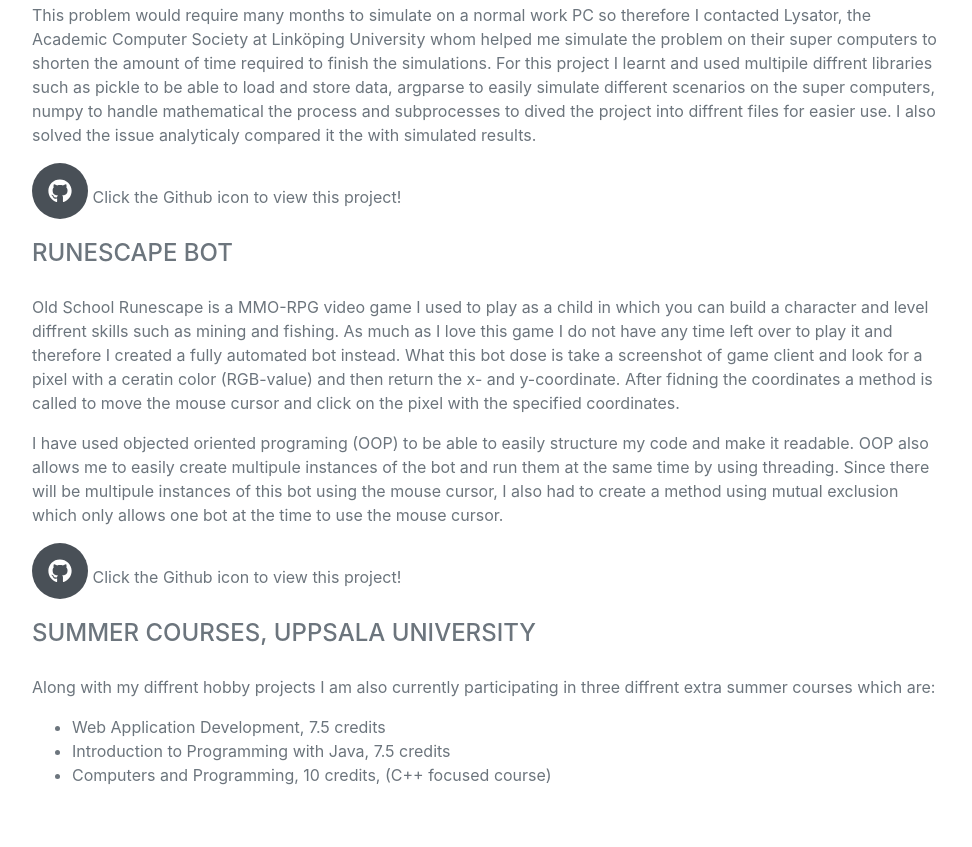
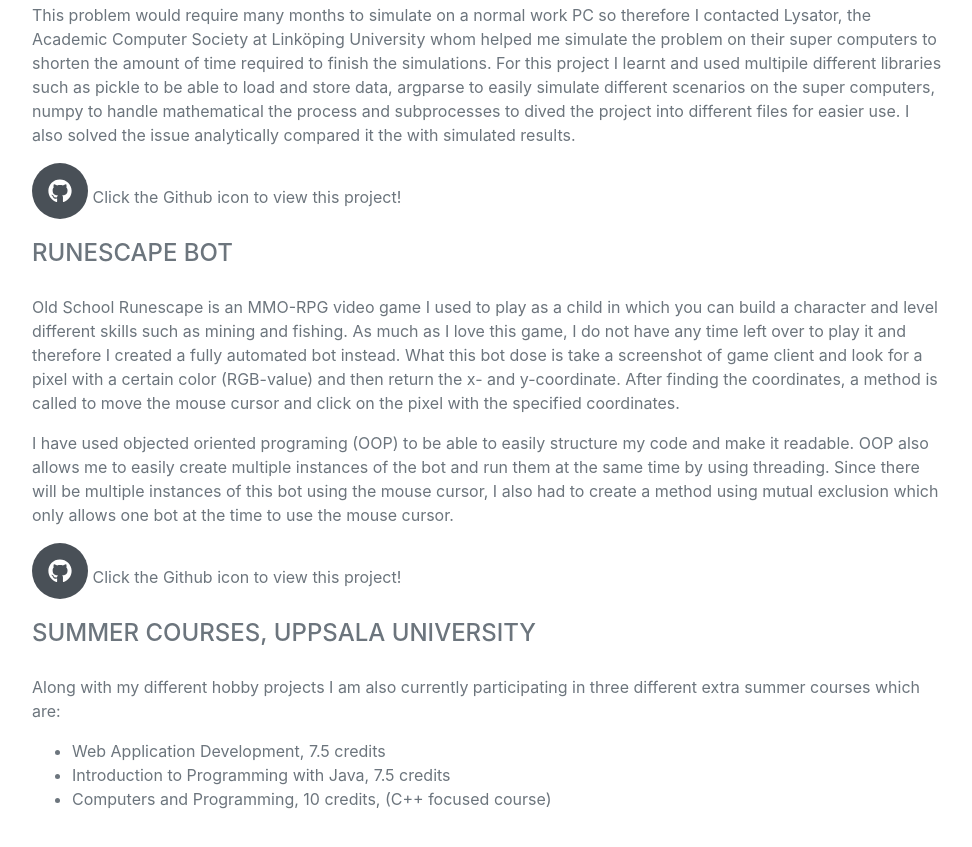
Before and after one commit to erikem97/erikem97.github.io, a plain HTML site: page index.html in a window 1280 px wide. Shown: the part 4874-5721 px from the top of the page, without its empty margins (288-1260 px from the left). Drawn offline with nearby package versions, Linux system fonts and the light colour scheme; a web font is replaced by a local one.

Commit message:
Commit seven

```diff
--- a/index.html
+++ b/index.html
@@ -183,7 +183,7 @@
 
 
                     <div class="subheading mb-4">Deathroll</div>
-                     <p>Deathroll is a casino game in World of warcraft played by two bettors based rolling different dices. In this game one of bettors has to go first and roll a dice and if the number that shows up is one, that bettor loses. In this project I used Python to simulate the statistical advantage of being the bettor whom rolls their dice last.</p> <p>This problem would require many months to simulate on a normal work PC so therefore I contacted Lysator, the Academic Computer Society at Linköping University whom helped me simulate the problem on their super computers to shorten the amount of time required to finish the simulations. For this project I learnt and used multipile diffrent libraries such as pickle to be able to load and store data, argparse to easily simulate different scenarios on the super computers, numpy to handle mathematical the process and subprocesses to dived the project into diffrent files for easier use. I also solved the issue analyticaly compared it the with simulated results.</p>
+                     <p>Deathroll is a casino game in World of warcraft played by two bettors based rolling different dices. In this game one of bettors has to go first and roll a dice and if the number that shows up is one, that bettor loses. In this project I used Python to simulate the statistical advantage of being the bettor whom rolls their dice last.</p> <p>This problem would require many months to simulate on a normal work PC so therefore I contacted Lysator, the Academic Computer Society at Linköping University whom helped me simulate the problem on their super computers to shorten the amount of time required to finish the simulations. For this project I learnt and used multipile different libraries such as pickle to be able to load and store data, argparse to easily simulate different scenarios on the super computers, numpy to handle mathematical the process and subprocesses to dived the project into different files for easier use. I also solved the issue analytically compared it the with simulated results.</p>
 
                     <div class="social-icons">
                         <p>
@@ -191,7 +191,7 @@
                     </div>
 
                     <div class="subheading mb-4">Runescape bot</div>
-                        <p>Old School Runescape is a MMO-RPG video game I used to play as a child in which you can build a character and level diffrent skills such as mining and fishing. As much as I love this game I do not have any time left over to play it and therefore I created a fully automated bot instead. What this bot dose is take a screenshot of game client and look for a pixel with a ceratin color (RGB-value) and then return the x- and y-coordinate. After fidning the coordinates a method is called to move the mouse cursor and click on the pixel with the specified coordinates.</p> <p>I have used objected oriented programing (OOP) to be able to easily structure my code and make it readable. OOP also allows me to easily create multipule instances of the bot and run them at the same time by using threading. Since there will be multipule instances of this bot using the mouse cursor, I also had to create a method using mutual exclusion which only allows one bot at the time to use the mouse cursor.</p>
+                        <p>Old School Runescape is an MMO-RPG video game I used to play as a child in which you can build a character and level different skills such as mining and fishing. As much as I love this game, I do not have any time left over to play it and therefore I created a fully automated bot instead. What this bot dose is take a screenshot of game client and look for a pixel with a certain color (RGB-value) and then return the x- and y-coordinate. After finding the coordinates, a method is called to move the mouse cursor and click on the pixel with the specified coordinates.</p> <p>I have used objected oriented programing (OOP) to be able to easily structure my code and make it readable. OOP also allows me to easily create multiple instances of the bot and run them at the same time by using threading. Since there will be multiple instances of this bot using the mouse cursor, I also had to create a method using mutual exclusion which only allows one bot at the time to use the mouse cursor.</p>
 
                         <div class="social-icons">
                             <p><a class="social-icon" href="https://github.com/erikem97/OSRSColorBot"><i class="fab fa-github"></i></a> Click the Github icon to view this project!</p>
@@ -199,7 +199,7 @@
 
 
                     <div class="subheading mb-4">Summer courses, Uppsala University</div>
-                        <p>Along with my diffrent hobby projects I am also currently participating in three diffrent extra summer courses which are:</p>
+                        <p>Along with my different hobby projects I am also currently participating in three different extra summer courses which are:</p>
                         <ul>
                             <li>Web Application Development, 7.5 credits </li>
                             <li>Introduction to Programming with Java, 7.5 credits </li>
```
